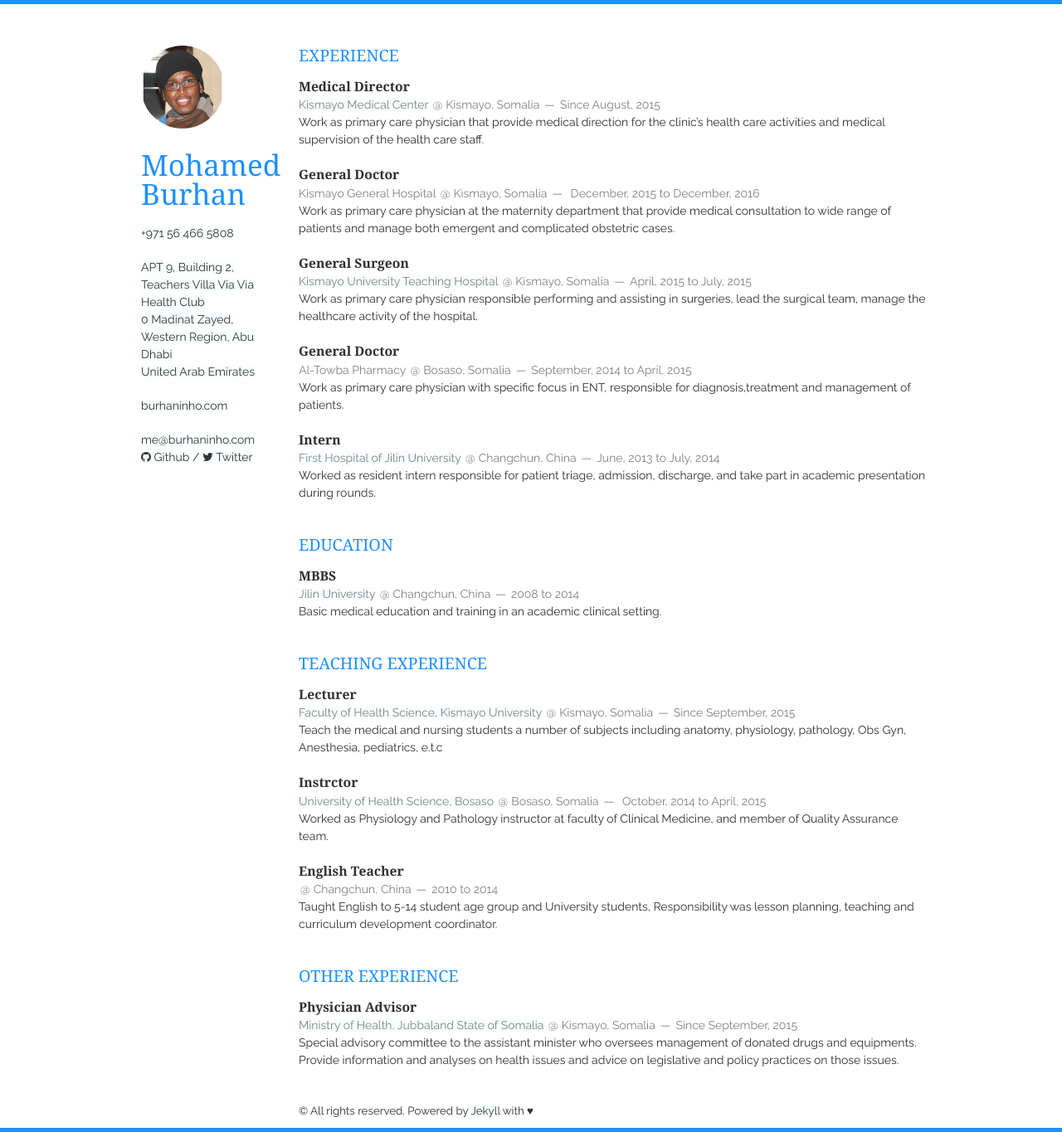
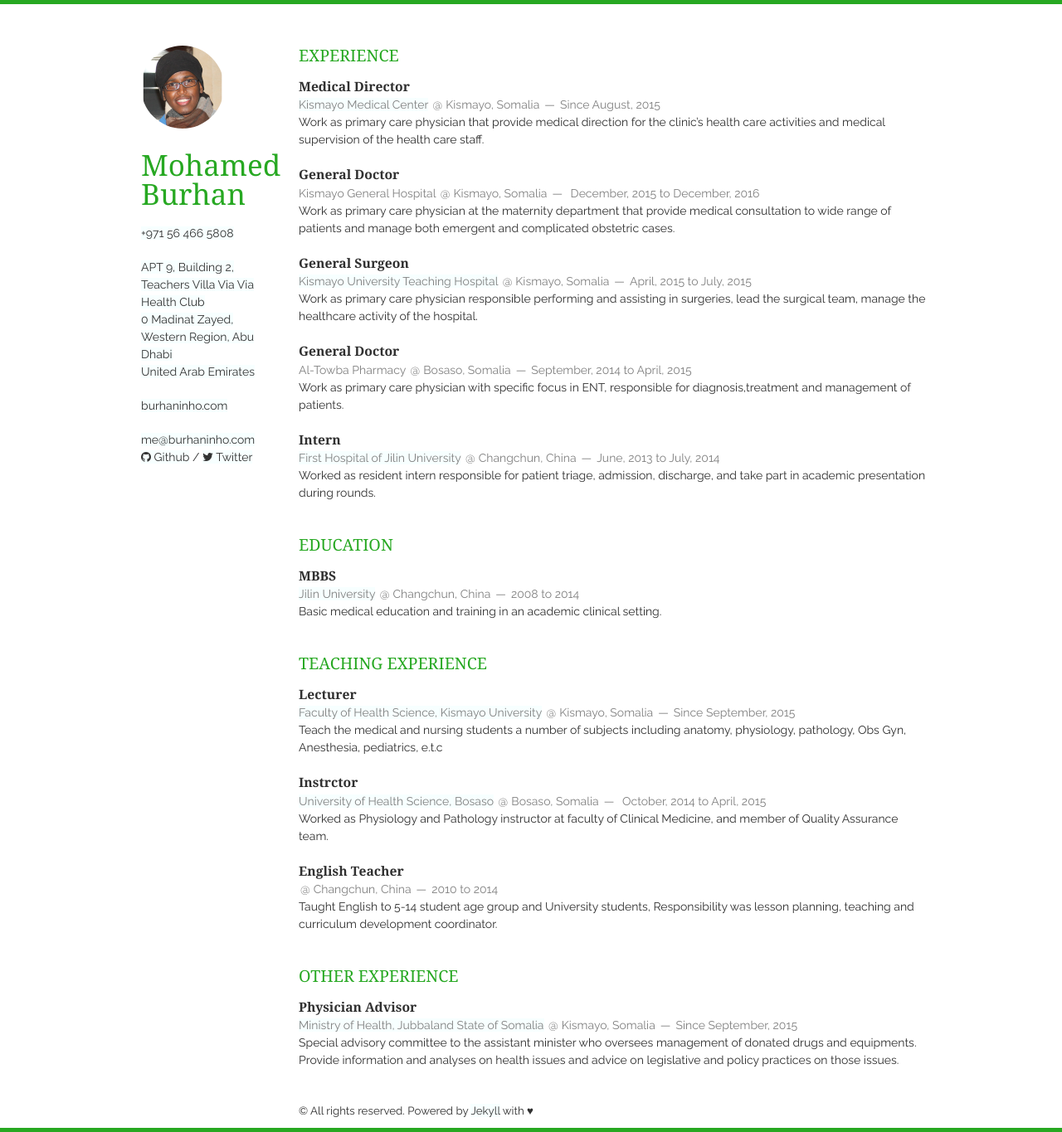
Before and after one commit to burhaninho/vitae, a Jekyll site: the page built from index.html, in a window 1280 px wide. Shown: the whole page at 83% size. Built offline with Jekyll 4.4.1, drawn with Linux system fonts in a browser that asks for light colours; nearby versions of some CDN libraries.

Commit message:
Update layout.css

```diff
--- a/static/css/layout.css
+++ b/static/css/layout.css
@@ -5,8 +5,8 @@
     font-size: 14px;
     line-height: 21px;
     color: rgb(48, 48, 48);
-    border-top: 5px solid #1E90FF;
-    border-bottom: 5px solid #1E90FF;
+    border-top: 5px solid #27A822;
+    border-bottom: 5px solid #27A822;
 }
 
 .container {
@@ -25,7 +25,7 @@
 }
 
 a:hover, a:focus {
-    color: #1E90FF;
+    color: #27A822;
 }
 
 p, address {
@@ -42,7 +42,7 @@
 }
 
 header > h1, section > h1 {
-    color: #1E90FF;
+    color: #27A822;
 }
 
 header > h1 {
```
